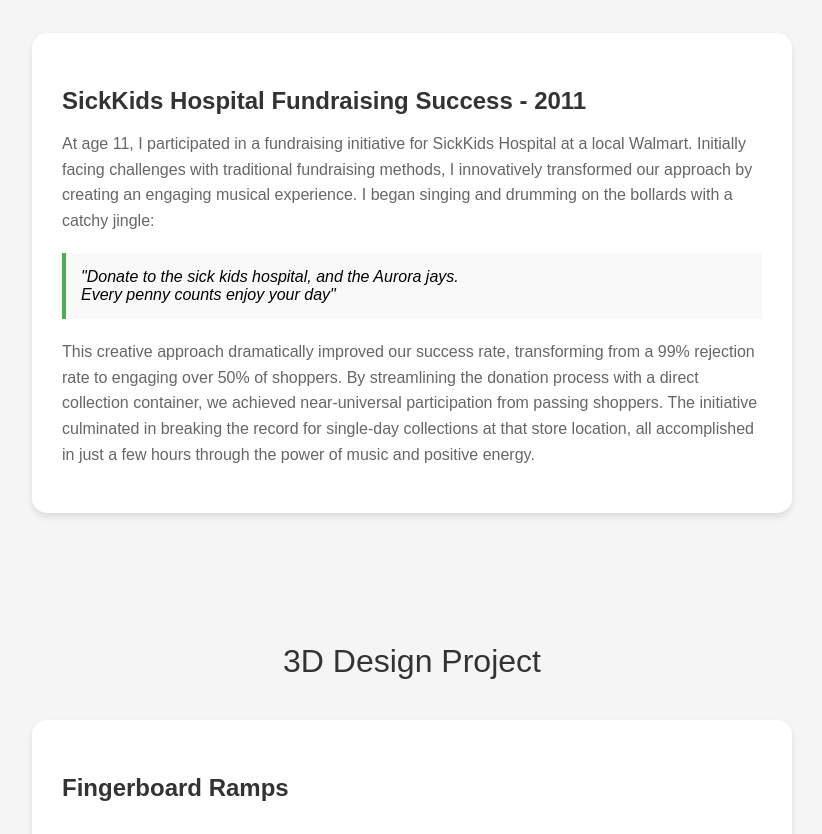
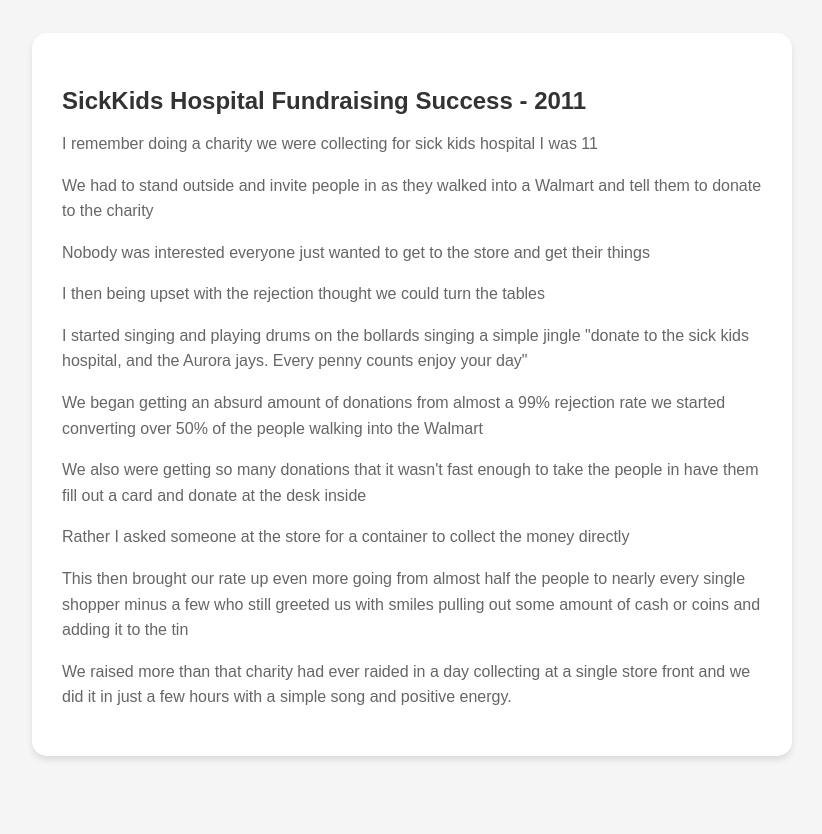
Before and after one commit to CHris23132/CoolStuffIHaveDone, a plain HTML site: page index.html in a window 1280 px wide. Shown: the part 4680-5514 px from the top of the page, without its empty margins (228-1050 px from the left). Drawn offline with Linux system fonts and the light colour scheme.

Commit message:
NEWINDEX_MYSTORYMYWORDS

```diff
--- a/index.html
+++ b/index.html
@@ -252,20 +252,34 @@
             <div class="app-content">
                 <h3 class="app-title">SickKids Hospital Fundraising Success - 2011</h3>
                 <p class="app-description">
-                    At age 11, I participated in a fundraising initiative for SickKids Hospital at a local Walmart. Initially facing challenges with traditional fundraising methods, I innovatively transformed our approach by creating an engaging musical experience. I began singing and drumming on the bollards with a catchy jingle:
+                    I remember doing a charity we were collecting for sick kids hospital I was 11
                 </p>
-                <blockquote style="
-                    font-style: italic;
-                    margin: 20px 0;
-                    padding: 15px;
-                    border-left: 4px solid #4CAF50;
-                    background-color: #f9f9f9;
-                ">
-                    "Donate to the sick kids hospital, and the Aurora jays.<br>
-                    Every penny counts enjoy your day"
-                </blockquote>
                 <p class="app-description">
-                    This creative approach dramatically improved our success rate, transforming from a 99% rejection rate to engaging over 50% of shoppers. By streamlining the donation process with a direct collection container, we achieved near-universal participation from passing shoppers. The initiative culminated in breaking the record for single-day collections at that store location, all accomplished in just a few hours through the power of music and positive energy.
+                    We had to stand outside and invite people in as they walked into a Walmart and tell them to donate to the charity
+                </p>
+                <p class="app-description">
+                    Nobody was interested everyone just wanted to get to the store and get their things
+                </p>
+                <p class="app-description">
+                    I then being upset with the rejection thought we could turn the tables
+                </p>
+                <p class="app-description">
+                    I started singing and playing drums on the bollards singing a simple jingle "donate to the sick kids hospital, and the Aurora jays. Every penny counts enjoy your day"
+                </p>
+                <p class="app-description">
+                    We began getting an absurd amount of donations from almost a 99% rejection rate we started converting over 50% of the people walking into the Walmart
+                </p>
+                <p class="app-description">
+                    We also were getting so many donations that it wasn't fast enough to take the people in have them fill out a card and donate at the desk inside
+                </p>
+                <p class="app-description">
+                    Rather I asked someone at the store for a container to collect the money directly
+                </p>
+                <p class="app-description">
+                    This then brought our rate up even more going from almost half the people to nearly every single shopper minus a few who still greeted us with smiles pulling out some amount of cash or coins and adding it to the tin
+                </p>
+                <p class="app-description">
+                    We raised more than that charity had ever raided in a day collecting at a single store front and we did it in just a few hours with a simple song and positive energy.
                 </p>
             </div>
         </div>
```
